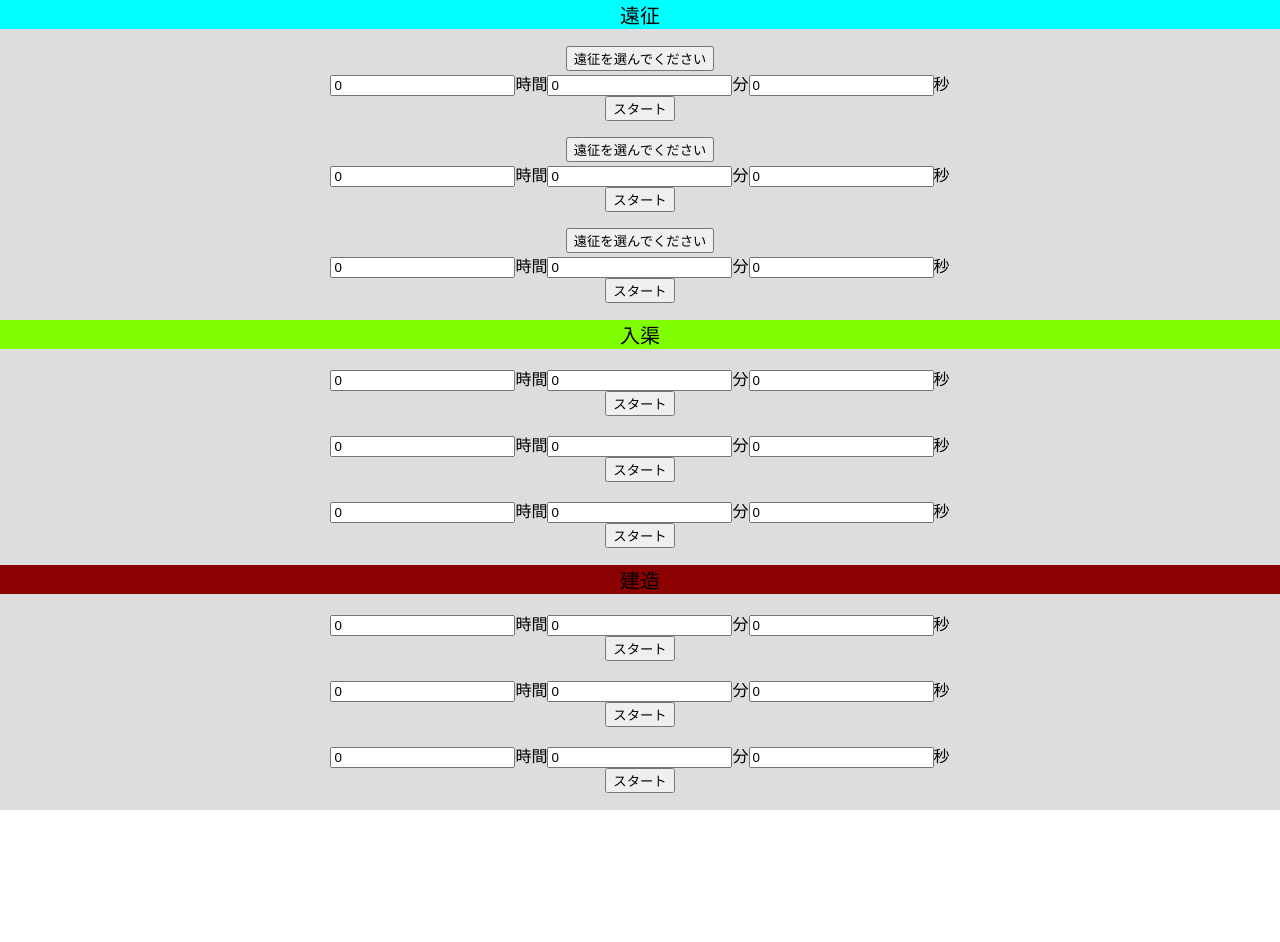
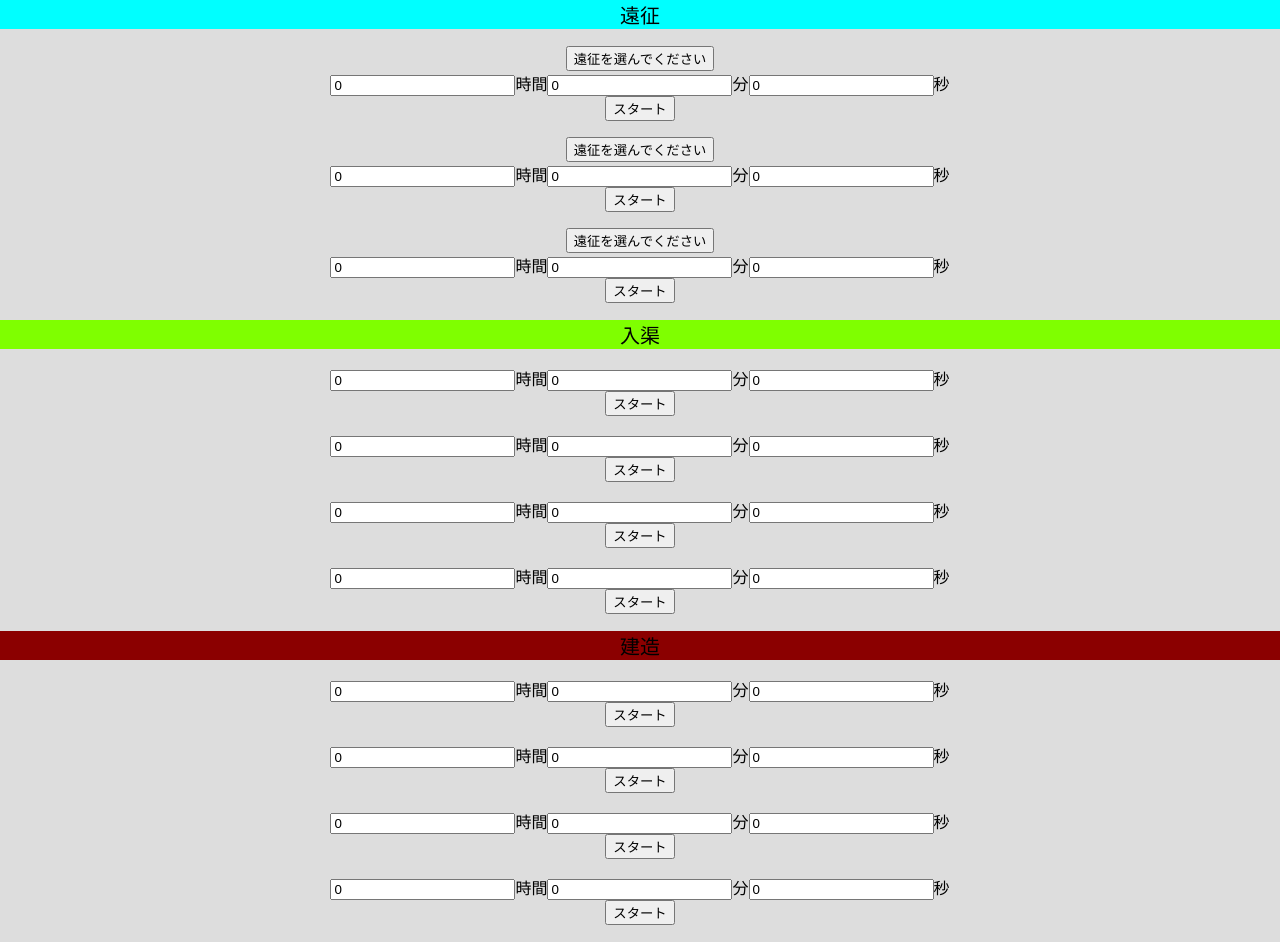
Before and after one commit to Tatsuohggggg/react, a React (Create React App) app: page / in a window 1280 px wide. Before the commit the page ends 810 px from the top, so only its background shows below. Built offline with nearby package versions, Linux system fonts and the light colour scheme.

Commit message:
public index.html tabtitle change

```diff
--- a/public/index.html
+++ b/public/index.html
@@ -24,7 +24,7 @@
       work correctly both with client-side routing and a non-root public URL.
       Learn how to configure a non-root public URL by running `npm run build`.
     -->
-    <title>React App</title>
+    <title>艦これタイマー</title>
   </head>
   <body>
     <noscript>You need to enable JavaScript to run this app.</noscript>
--- a/src/App.js
+++ b/src/App.js
@@ -34,12 +34,20 @@ const App = () => {
                 <p>
                     <Counter />
                 </p>
+
+                <p>
+                    <Counter />
+                </p>
             </div>
         </div>
 
         <div id="kenzouTitle">建造</div>
         <div id="kenzouCounter">
             <div>
+                <p>
+                    <Counter />
+                </p>
+
                 <p>
                     <Counter />
                 </p>
```
